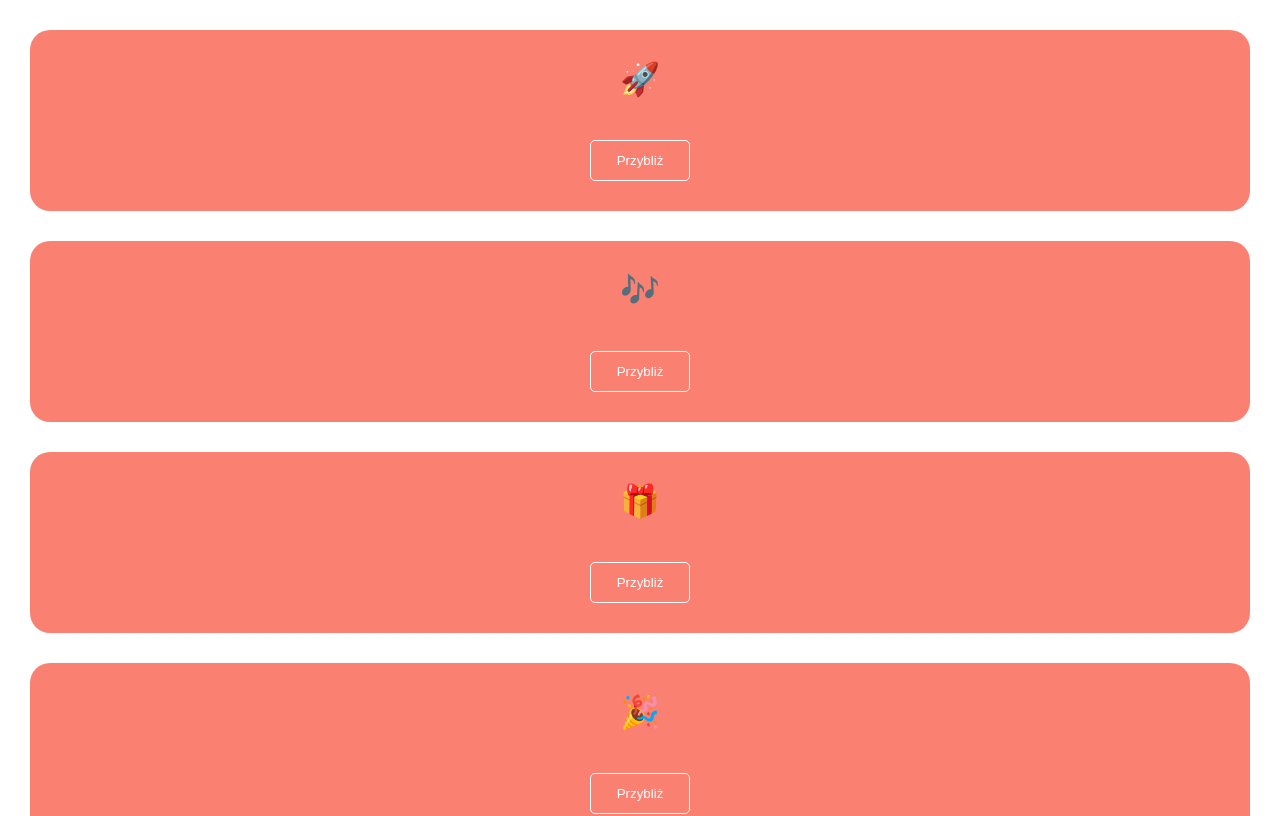
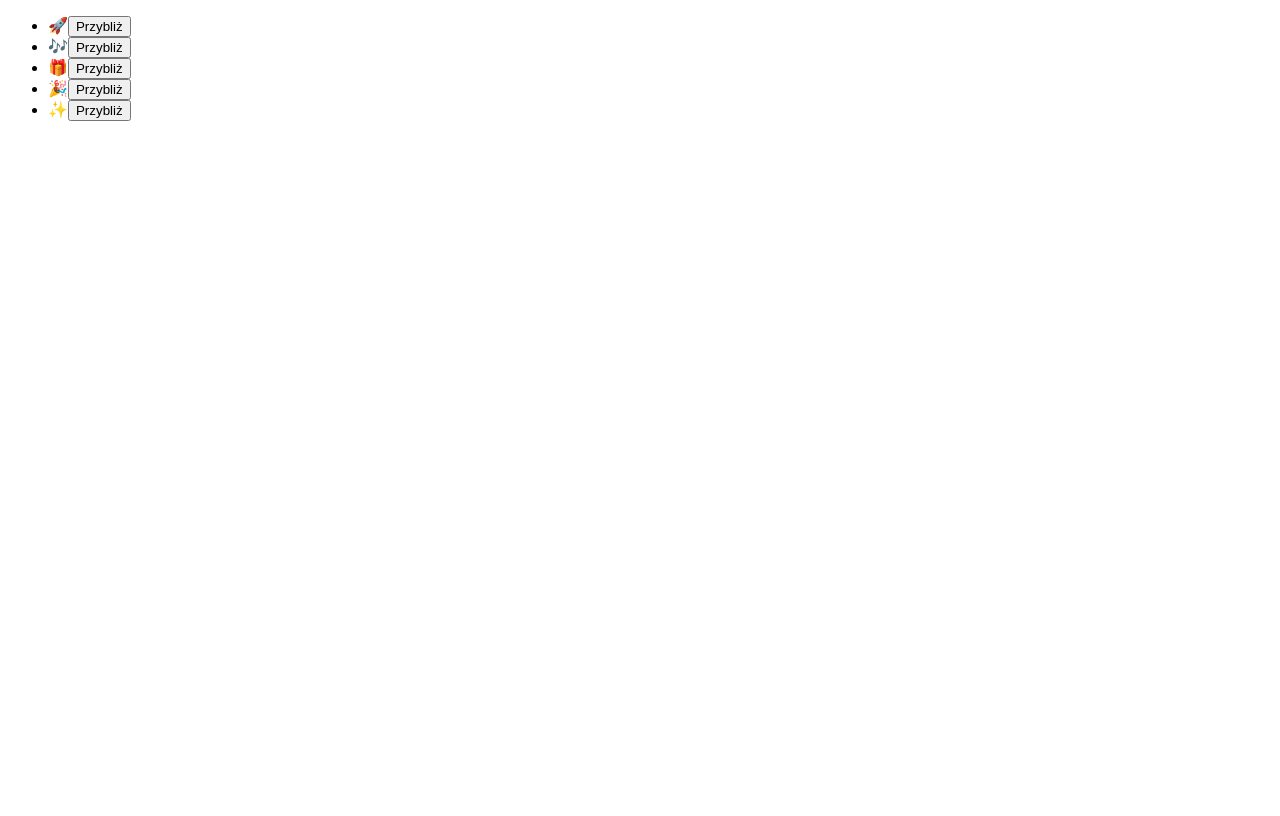
Before and after one commit to sz1444/todoreact, a React (Vite) app: page / in a window 1280 px wide. Shown: the top 816 px of the page. Built offline with nearby package versions, Linux system fonts and the light colour scheme.

Commit message:
Revert "Lesson 1 end"
This reverts commit ed61f0b046bdab7fc12af8febde43432cc95fb76.

```diff
--- a/index.html
+++ b/index.html
@@ -5,7 +5,6 @@
         <link rel="icon" type="image/svg+xml" href="/vite.svg" />
         <meta name="viewport" content="width=device-width, initial-scale=1.0" />
         <title>Vite + React</title>
-        <link rel="stylesheet" href="styles.css" />
     </head>
     <body>
         <div id="root"></div>
--- a/src/components/Item.jsx
+++ b/src/components/Item.jsx
@@ -4,10 +4,9 @@ export function Item({ emoji }) {
     const [zoomed, setZoomed] = useState(false);
 
     return (
-        <li className="item ">
-            <span className={`emoji ${zoomed ? "zoomed" : ""}`}>{emoji}</span>
+        <li>
+            <span>{emoji}</span>
             <button
-                className="btn"
                 onClick={() => {
                     setZoomed((wasZoomed) => !wasZoomed);
                 }}
--- a/src/components/List.jsx
+++ b/src/components/List.jsx
@@ -4,7 +4,7 @@ const emojis = ["🚀", "🎶", "🎁", "🎉", "✨"];
 
 export function List() {
     return (
-        <ul className="list">
+        <ul>
             {emojis.map((emoji) => (
                 <Item key={emoji} emoji={emoji} />
             ))}
--- a/styles.css
+++ b/styles.css
@@ -7,7 +7,6 @@
 /* Lista / <List> */
 .list {
     display: flex;
-    flex-direction: column;
     list-style: none;
     gap: 30px;
     padding: 30px;
@@ -19,7 +18,6 @@
     padding: 30px 50px;
     border-radius: 20px;
     text-align: center;
-    overflow: hidden;
 }
 
 /* Emoji / <Item> -> span */
@@ -27,10 +25,6 @@
     display: block;
     margin-bottom: 42px;
     font-size: 32px;
-}
-
-.emoji.zoomed {
-    transform: scale(2);
 }
 
 /* Button / <Item> -> button */
@@ -41,8 +35,10 @@
     border-radius: 5px;
     cursor: pointer;
     width: 100px;
-    color: white;
-    transition: background 0.3s, color 0.3s;
+    color: salmon;
+    transition:
+        background 0.3s,
+        color 0.3s;
 }
 
 .btn:hover {
```
